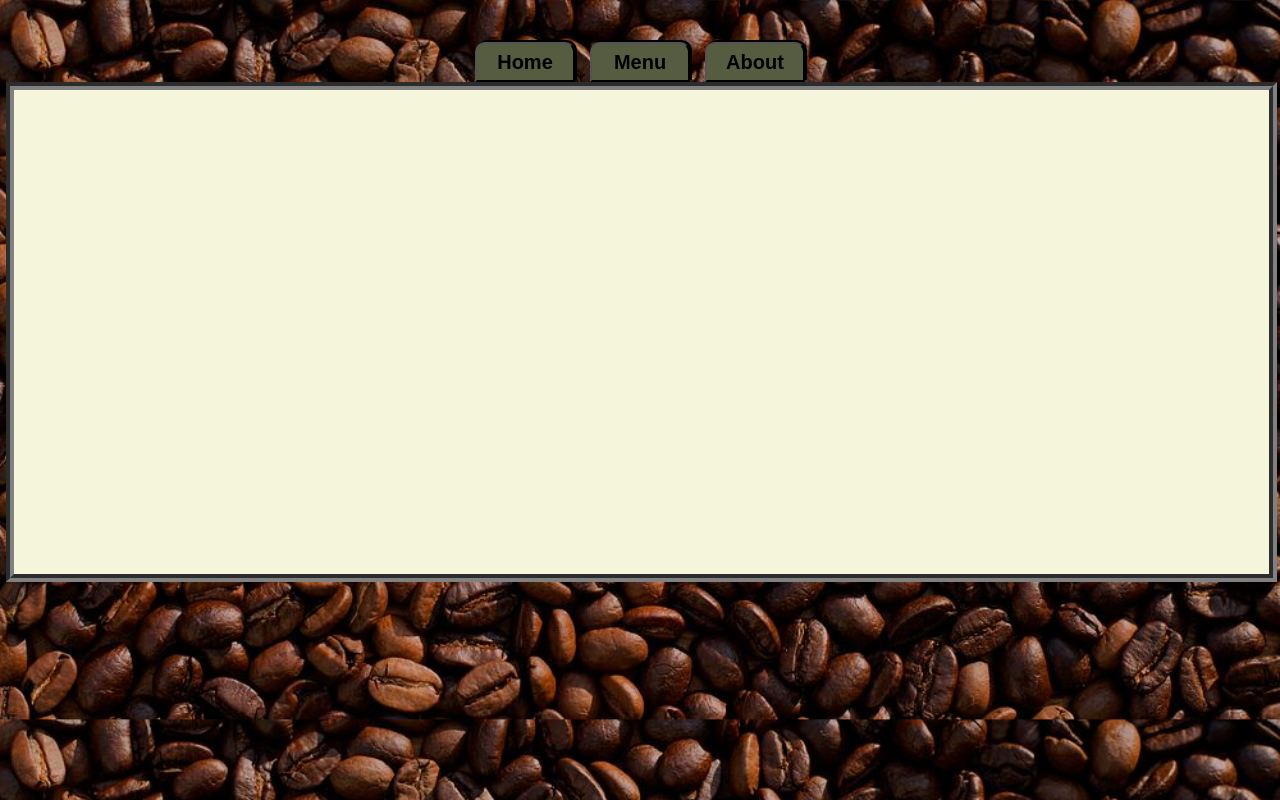
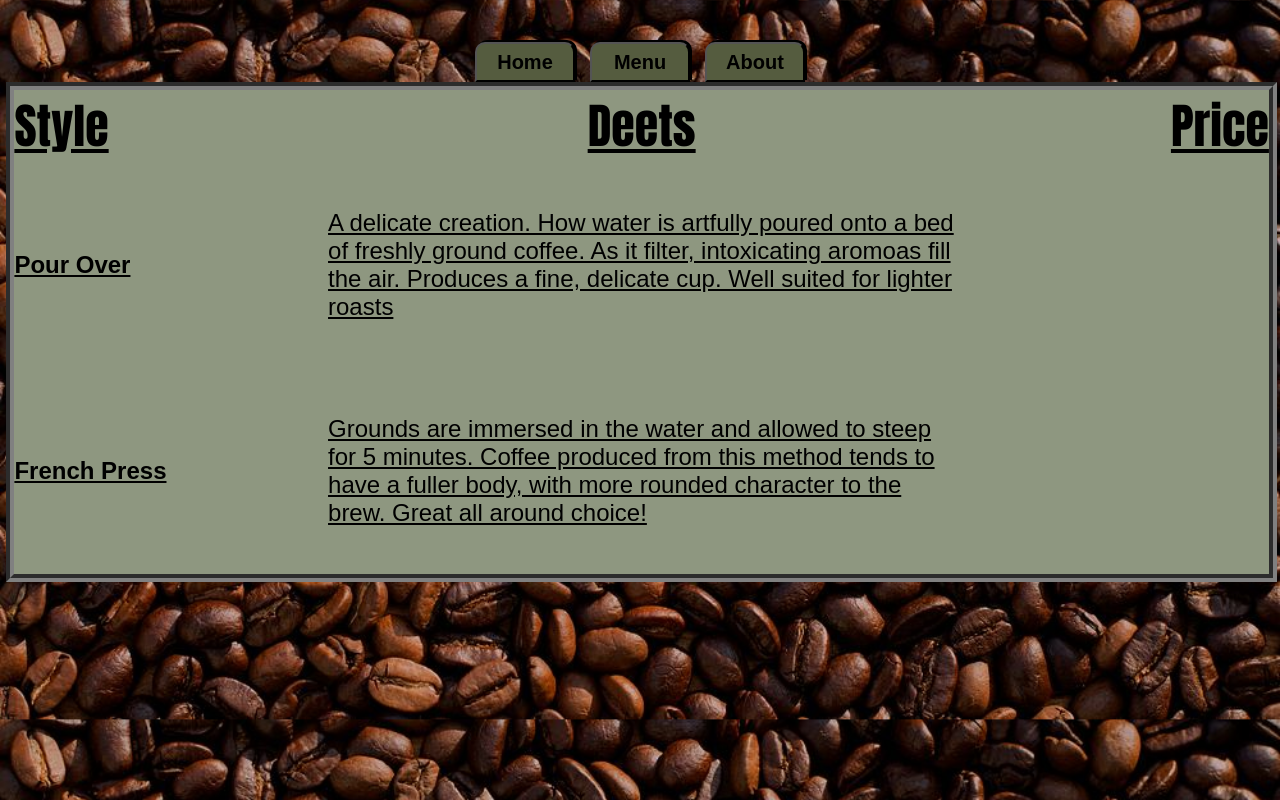
Before and after one commit to leadgfl13/restaurant_page, a website built with webpack: page dist/index.html in a window 1280 px wide. Both pictures are taken after a click on the button "Menu". Built offline with nearby package versions, Linux system fonts and the light colour scheme.

Commit message:
Add styling to the menu page.  Set up basic grid structure

```diff
--- /dev/null
+++ b/src/about.js
@@ -0,0 +1,10 @@
+const renderabout = ()=>{
+    let contentarea = document.getElementById('content')
+    contentarea.innerHTML = ''
+    let about = document.createElement('div')
+    contentarea.append(about)
+    about.setAttribute('id','about')
+    about.innerHTML = 'This is the about menu'
+    }
+
+    export{renderabout};
--- a/src/index.js
+++ b/src/index.js
@@ -1,6 +1,7 @@
 import './style.css';
 import { rendermain } from './hometab.js';
-import{rendermenu} from './menu.js'
+import{rendermenu} from './menu.js';
+import{renderabout} from './about.js';
 
 
 
@@ -8,10 +9,12 @@ import{rendermenu} from './menu.js'
 
  let hometab = document.getElementById('hometab')
  let menutab = document.getElementById('menutab')
+ let abouttab  = document.getElementById('abouttab')
 
+ rendermain()
 
 menutab.addEventListener('click',rendermenu)
 hometab.addEventListener('click',rendermain)
-rendermain()
+abouttab.addEventListener('click', renderabout)
 
 hometab.addEventListener('click',()=>{console.log("ello")})
--- a/src/menu.js
+++ b/src/menu.js
@@ -1,9 +1,41 @@
-function rendermenu(){
+const rendermenu =()=>{
 let contentarea = document.getElementById('content')
 contentarea.innerHTML = ''
 let menu = document.createElement('div')
 contentarea.append(menu)
-menu.setAttribute('id','menumain')
+menu.setAttribute('id','menuarea')
+let stylelabel = document.createElement('div')
+menu.append(stylelabel)
+stylelabel.setAttribute('id','heading')
+stylelabel.innerHTML = 'Style'
+let description = document.createElement('div')
+description.setAttribute('id','description')
+description.innerHTML = 'Deets'
+menu.append(description)
+let price = document.createElement('div')
+price.setAttribute('id', 'price')
+price.innerHTML = 'Price'
+menu.append(price)
+let style1 = document.createElement('div')
+style1.setAttribute('id','style1')
+menu.append(style1)
+style1.innerHTML = 'Pour Over'
+let style2 = document.createElement('div')
+style2.setAttribute('id', 'style2')
+menu.append(style2)
+style2.innerHTML = 'French Press'
+let description1 = document.createElement('div')
+description1.setAttribute('id','desc1')
+description1.innerHTML = `
+A delicate creation.  How water is artfully poured onto a bed of freshly ground coffee.  As it filter, intoxicating
+aromoas fill the air.  Produces a fine, delicate cup.  Well suited for lighter roasts`
+menu.append(description1)
+let description2 = document.createElement('div')
+description2.setAttribute('id','desc2')
+description2.innerHTML = `Grounds are immersed in the water and allowed to steep for 5 minutes.  Coffee produced from this
+method tends to have a fuller body, with more rounded character to the brew.  Great all around choice!`
+menu.append(description2)
+
 
 }
 export{rendermenu}
--- a/src/style.css
+++ b/src/style.css
@@ -99,12 +99,111 @@ nav{
 
 
 #menuarea{
+    display:grid;
+    grid-template-rows: .25fr 1fr 1fr;
+    grid-template-columns: 1fr 2fr 1fr;
     margin-top:0px;
-    background-color:skyblue;
     height:500px;
     width:99%;
     margin:auto;
     margin-bottom:0px;
     border:8px groove gray;
     background-image:none;
+    background-color:rgb(142, 151, 128);
+
 }
+
+
+#about{
+    margin-top:0px;
+    background-color:burlywood;
+    height:500px;
+    width:99%;
+    margin:auto;
+    margin-bottom:0px;
+    border:8px groove gray;
+    background-image:none;
+
+}
+
+#heading{
+    grid-area:1/1/1/2;
+    display:flex;
+    align-items:flex-start;
+    justify-content:flex-start;
+    font-size:48px;
+    text-decoration: underline;
+    border:2px solid underline;
+    font-family: Impact, Haettenschweiler, 'Arial Narrow Bold', sans-serif;
+
+
+
+}
+
+#description{
+    grid-area:1/2/2/3;
+    display:flex;
+    align-items:flex-start;
+    justify-content:center;
+    font-size:48px;
+    text-decoration: underline;
+    border:2px solid underline;
+    font-family: Impact, Haettenschweiler, 'Arial Narrow Bold', sans-serif;
+
+}
+
+#desc1{
+    grid-area:2/2/3/3;
+    display:flex;
+    align-items:center;
+    justify-content:center;
+    font-size:24px;
+    text-decoration: underline;
+    border:2px solid underline;
+    font-family: Arial, Helvetica, sans-serif;
+}
+
+#desc2{
+    grid-area:3/3/4/2;
+    display:flex;
+    align-items:center;
+    justify-content:center;
+    font-size:24px;
+    text-decoration: underline;
+    border:2px solid underline;
+    font-family: Arial, Helvetica, sans-serif;
+}
+
+#price{
+    grid-area:1/3/2/4;
+    display:flex;
+    align-items:flex-start;
+    justify-content:flex-end;
+    font-size:48px;
+    text-decoration: underline;
+    border:2px solid underline;
+    font-family: Impact, Haettenschweiler, 'Arial Narrow Bold', sans-serif;
+}
+
+
+#style1{
+    grid-area:2/1/3/2;
+    display:flex;
+    align-items:center;
+    justify-content:flex-start;
+    font-size:24px;
+    font-weight:600;
+    text-decoration: underline;
+    font-family: Arial, Helvetica, sans-serif;
+}
+
+#style2{
+    grid-area:3/1/4/2;
+    display:flex;
+    align-items:center;
+    justify-content:flex-start;
+    font-size:24px;
+    font-weight:600;
+    text-decoration: underline;
+    font-family: Arial, Helvetica, sans-serif;
+}
```
Also changed, not shown: dist/bundle.js, dist/index.html.
